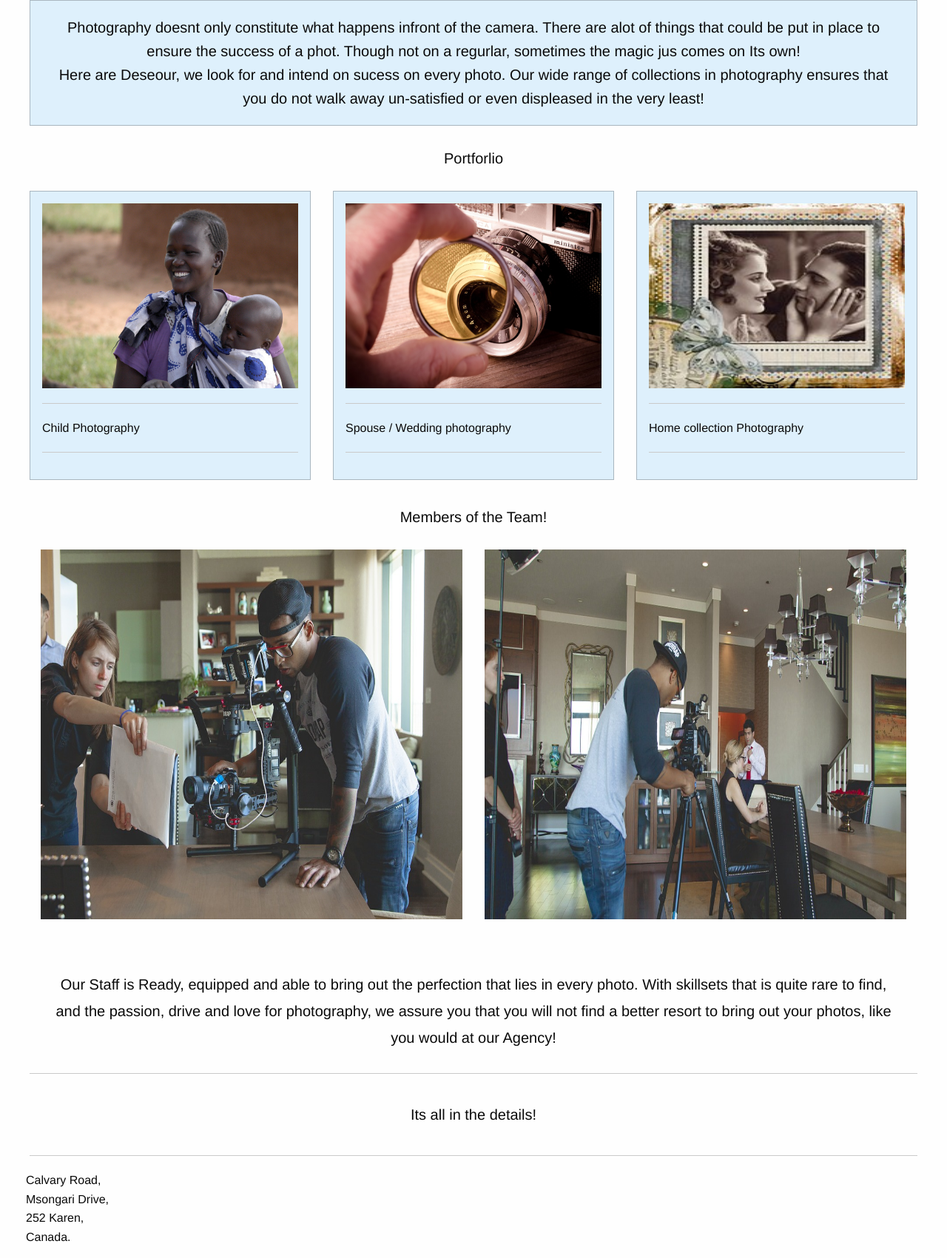
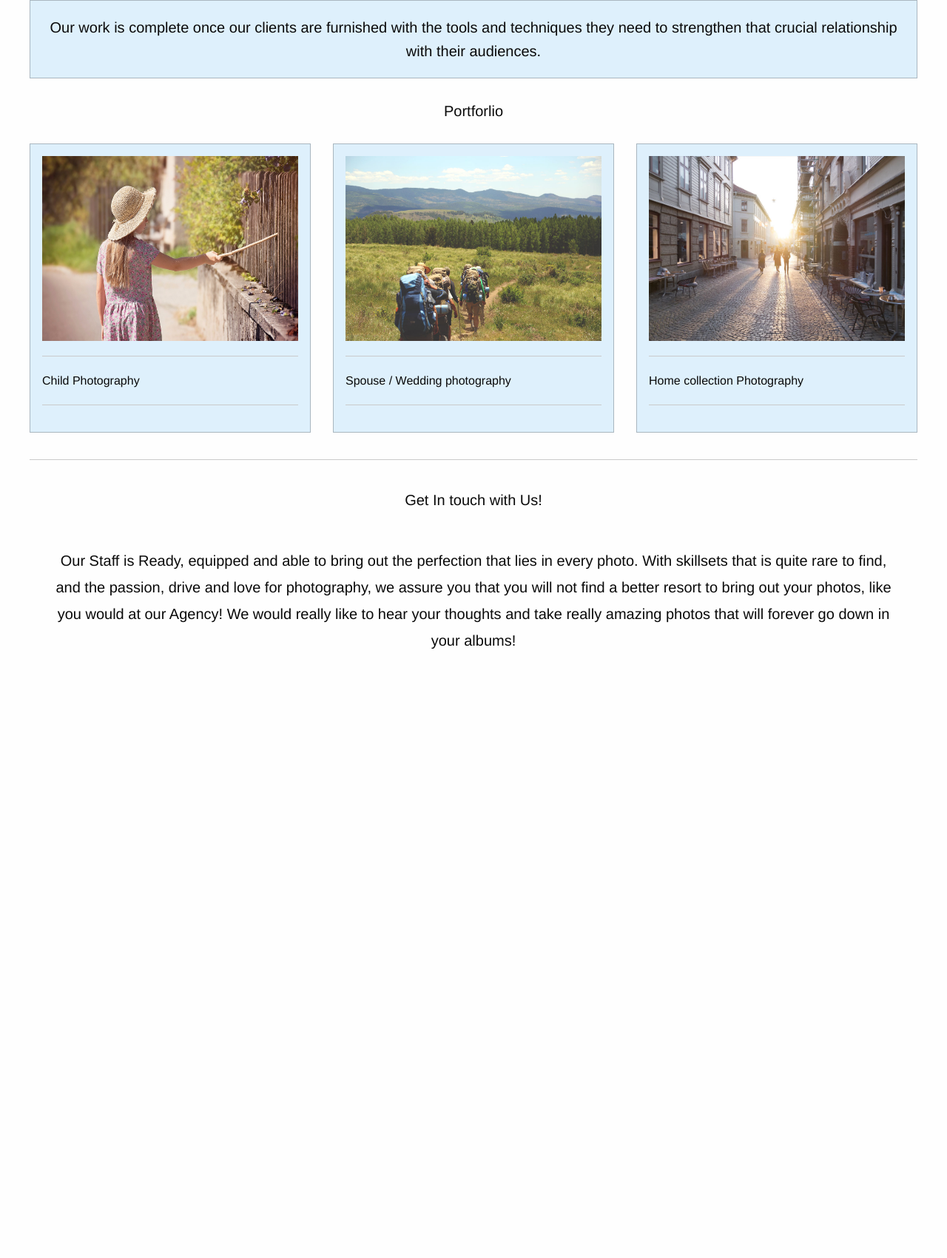
Before and after one commit to WinnyTroy/2016-07-19-Design-Agency, a plain HTML site: page index.html in a window 1280 px wide. Shown: the part 738-2439 px from the top of the page at 74% size. After the commit the page ends 1652 px from the top, so only its background shows below. Drawn offline with nearby package versions, Linux system fonts and the light colour scheme; a web font is replaced by a local one.

Commit message:
files upload. Webpage complete

```diff
--- a/css/app.css
+++ b/css/app.css
@@ -6,7 +6,7 @@
 #display {
     display: inline-block;
     position: fixed;
-    color: crimson;
+    color: black;
 }
 #slide img {
     margin-top: 78px;
@@ -21,12 +21,11 @@
 }
 #wd {
     word-spacing: 40px;
-}
-.list li {
+}.list li {
     list-style: none;
 }
 #size img {
-    widows: 250px;
+    width: 250px;
     height: 500px;
 }
 #nice img {
--- a/index.html
+++ b/index.html
@@ -16,17 +16,19 @@
 
 <body>
     <div class="row">
-        <div class="large-12 columns bounce infinite animated" id="display">
-            <p id="wd"> <span id="hm">Deseour!</span> About Portforlio Members Contact</p>
+        <div class="large-12 columns bounce animated" id="display">
+            <p id="wd"> <span id="hm">Deseour!</span></p>
         </div>
     </div>
 
     <div class="row">
         <div class="large-12 columns" id="slide">
-            <img class="mySlides" src="./img/design1.jpg">
+            <img class="mySlides" src="./img/img/design_slide.jpeg">
+            <img class="mySlides" src="./img/img/design_slide2.jpg">
+            <img class="mySlides" src="./img/img/design_slide3.jpg">
             <img class="mySlides" src="./img/design2.jpg">
             <img class="mySlides" src="./img/slide3.jpg">
-            <img class="mySlides" src="./img/slide4.jpg">
+
         </div>
     </div>
 
@@ -42,8 +44,8 @@
         <div class="row">
             <div class="large-12 columns">
                 <div class="primary callout" id="sell">
-                    <p>Photography doesnt only constitute what happens infront of the camera. There are alot of things that could be put in place to ensure the success of a phot. Though not on a regurlar, sometimes the magic jus comes on Its own!
-                        <br> Here are Deseour, we look for and intend on sucess on every photo. Our wide range of collections in photography ensures that you do not walk away un-satisfied or even displeased in the very least!</p>
+                    <p>Our work is complete once our clients are furnished with the
+                      tools and techniques they need to strengthen that crucial relationship with their audiences. </p>
                 </div>
             </div>
         </div>
@@ -53,40 +55,36 @@
 
             <div class="large-4 medium-4 small-12 columns" id="nice">
                 <div class="primary callout">
-                    <span>   <img src="./img/abt2.jpg" alt=""><br> <hr> <p>Child Photography</p> <hr> </span>
+                    <span>   <img src="./img/img/design3.jpg" alt=""><br> <hr> <p>Child Photography</p> <hr> </span>
                 </div>
             </div>
             <div class="large-4 medium-4 small-12 columns" id="nice">
                 <div class="primary callout">
-                    <span>  <img src="./img/slide1.jpg" alt=""> <br> <hr> <p>Spouse / Wedding photography</p> <hr> </span>
+                    <span>  <img src="./img/img/design2.jpg" alt=""> <br> <hr> <p>Spouse / Wedding photography</p> <hr> </span>
                 </div>
             </div>
             <div class="large-4 medium-4 small-12 columns" id="nice">
                 <div class="primary callout">
-                    <span>    <img src="./img/low3.jpg" alt=""> <br> <hr> <p>Home collection Photography</p> <hr> </span>
+                    <span>    <img src="./img/img/design1.jpg" alt=""> <br> <hr> <p>Home collection Photography</p> <hr> </span>
                 </div>
             </div>
         </div>
     </div>
 
-    <h3 id="sell">Members of the Team!</h3>
-    <div class="row" id="size">
-        <div class="large-6 medium-6 columns">
-            <img src="./img/design1.jpg" alt="">
-        </div>
-        <div class="large-6 medium-6 columns">
-            <img src="./img/design2.jpg" alt="">
-        </div>
-    </div>
+
+    <hr>
+    <h3 id="sell">Get In touch with Us!</h3>
+
     <div class="row">
         <div class="large-12 columns">
-            <label id="sell">Our Staff is Ready, equipped and able to bring out the perfection that lies in every photo. With skillsets that is quite rare to find, and the passion, drive and love for photography, we assure you that you will not find a better resort to bring out your photos, like you would at our Agency!</label>
+            <label id="sell">Our Staff is Ready, equipped and able to bring out the perfection that lies in every photo.
+              With skillsets that is quite rare to find,
+              and the passion, drive and love for photography,
+              we assure you that you will not find a better resort to bring out your photos,
+              like you would at our Agency!
+              We would really like to hear your thoughts and take really amazing photos that will forever go down in your albums!
+            </label>
         </div>
-        <hr>
-        <article id="sell">
-            Its all in the details!
-        </article>
-        <hr>
     </div>
     <script src="js/wow.min.js"></script>
     <script>
@@ -99,17 +97,4 @@
     <script src="js/vendor/foundation.js"></script>
     <script src="js/app.js"></script>
 </body>
-<footer>
-    <div class=" list small-12 large-12 medium-12 columns">
-
-        <ul>
-            <li>Calvary Road,</li>
-            <li>Msongari Drive,</li>
-            <li>252 Karen,</li>
-            <li>Canada.</li>
-        </ul>
-    </div>
-
-</footer>
-
 </html>
```
Also changed, not shown: img/img/IMG_20160310_135402.jpg (added), img/img/design1.jpg (added), img/img/design2.jpg (added), img/img/design3.jpg (added), img/img/design_slide.jpeg (added), img/img/design_slide2.jpg (added), img/img/design_slide3.jpg (added), img/img/team2.jpg (added), 2 other files.
